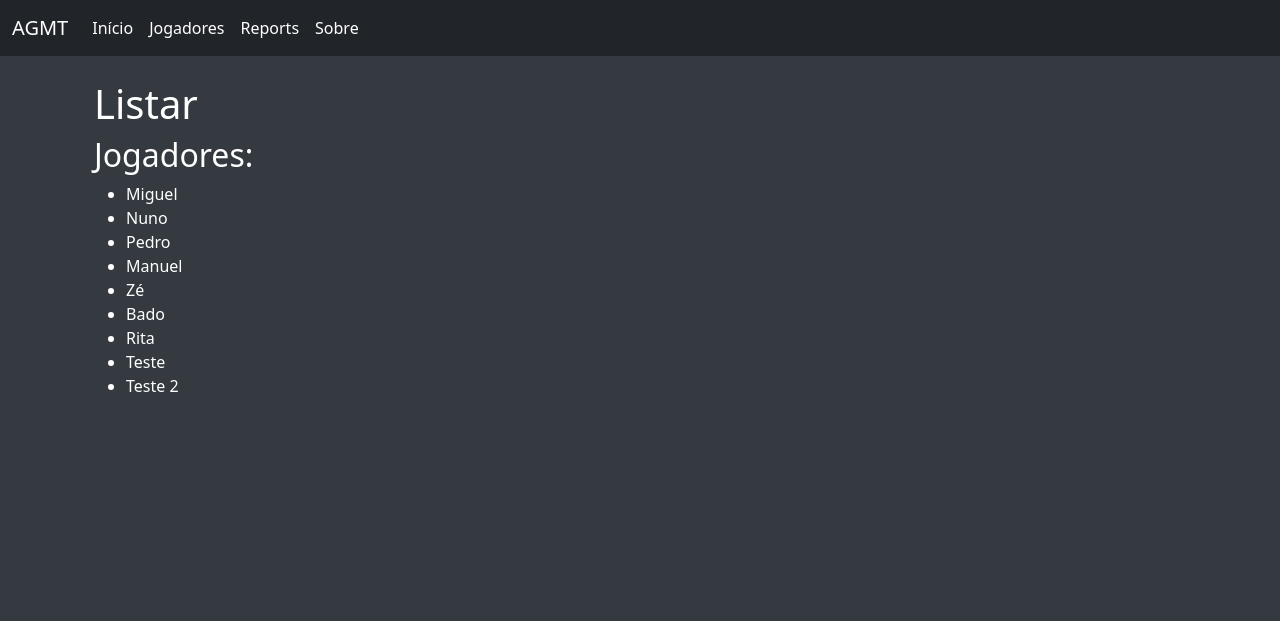
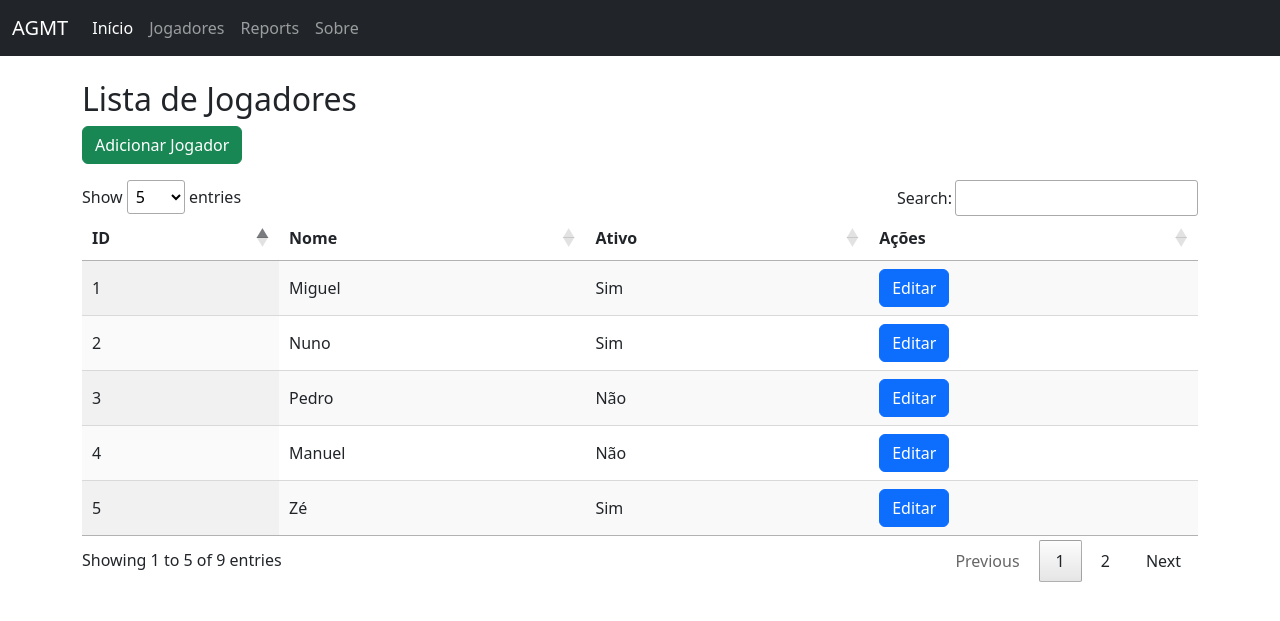
Before and after one commit to miguelnunorosa/AGMT_AirsoftGameMasterTool, a Flask app: page /jogadores in a window 1280 px wide. Shown: the top 621 px of the page. Run offline with Flask 3, Linux system fonts and the light colour scheme; data comes from the database, SQL or seed files in the repository; some libraries are stand-ins or nearby versions.

Commit message:
update AGMT webservice

```diff
--- a/RaspberryPi/webservice/Main.py
+++ b/RaspberryPi/webservice/Main.py
@@ -25,5 +25,13 @@ def jogadores():
     return render_template('jogadores.html', jogadores=jogadores)
 
 
+@app.route('/jogadores', methods=['POST'])
+def adicionar_jogador():
+    nome = request.form['nome']
+    ativo = request.form.get('ativo', 0)
+    jogadores = Players.insert_players(nome, ativo)
+    return redirect(url_for('jogadores'))
+
+
 if __name__ == '__main__':
     app.run(host="0.0.0.0", port=int("3000"), debug=True)
--- a/RaspberryPi/webservice/Players.py
+++ b/RaspberryPi/webservice/Players.py
@@ -1,6 +1,8 @@
 import sqlite3
 
 dbPath = 'settings/database/agmtdatabase.db'
+
+
 
 def get_players():
     conn = sqlite3.connect(dbPath)
@@ -9,3 +11,14 @@ def get_players():
     players = cursor.fetchall()
     conn.close()
     return players
+
+
+
+def insert_players(nome, ativo):
+    conn = sqlite3.connect(dbPath)
+    cursor = conn.cursor()
+
+    cursor.execute('INSERT INTO jogadores (nome, ativo) VALUES (?, ?)', (nome, ativo))
+    conn.commit()
+    conn.close()
+    return redirect(url_for('jogadores'))
--- a/RaspberryPi/webservice/settings/templates/jogadores.html
+++ b/RaspberryPi/webservice/settings/templates/jogadores.html
@@ -1,19 +1,106 @@
-{% extends "index.html" %}
+{% extends "template.html" %}
+
+{% block head %}
+    <!-- Incluir os arquivos CSS do DataTables -->
+    <link rel="stylesheet" type="text/css" href="https://cdn.datatables.net/1.11.5/css/jquery.dataTables.css">
+{% endblock %}
+
+{% block content %}
+    <h2>Lista de Jogadores</h2>
+
+    <div class="row mb-3">
+        <div class="col">
+            <button type="button" class="btn btn-success" data-bs-toggle="modal" data-bs-target="#modalAdicionarJogador">Adicionar Jogador</button>
+        </div>
+    </div>
+
+    <table id="jogadores-table" class="display">
+        <thead>
+            <tr>
+                <th>ID</th>
+                <th>Nome</th>
+                <th>Ativo</th>
+                <th>Ações</th>
+            </tr>
+        </thead>
+        <tbody>
+            {% for jogador in jogadores %}
+                <tr>
+                    <td>{{ jogador[0] }}</td>
+                    <td>{{ jogador[1] }}</td>
+                    <td>{{ "Sim" if jogador[2] == 1 else "Não" }}</td>
+                    <td><a href="#" class="btn btn-primary btn-editar">Editar</a></td> <!-- Botão Editar -->
+                </tr>
+            {% endfor %}
+        </tbody>
+    </table>
 
 
-{% block content %}
 
-    <!-- Conteúdo da página -->
-    <div id="main-content" class="container mt-4">
-        <h1>Listar</h1>
-
-        <!-- Lista de jogadores -->
-        <h2>Jogadores:</h2>
-        <ul>
-            {% for jogador in jogadores %}
-            <li>{{ jogador[1] }}</li>
-            {% endfor %}
-        </ul>
+    <!-- Modal Adicionar Jogador -->
+    <div class="modal fade" id="modalAdicionarJogador" tabindex="-1" aria-labelledby="exampleModalLabel" aria-hidden="true">
+        <div class="modal-dialog">
+            <div class="modal-content">
+            <div class="modal-header">
+                <h5 class="modal-title" id="exampleModalLabel">Adicionar Jogador</h5>
+                <button type="button" class="btn-close" data-bs-dismiss="modal" aria-label="Close"></button>
+            </div>
+            <form id="formAdicionarJogador">
+                <div class="modal-body">
+                <div class="mb-3">
+                    <label for="nomeJogador" class="form-label">Nome:</label>
+                    <input type="text" class="form-control" id="nomeJogador" name="nome" required>
+                </div>
+                <div class="mb-3 form-check">
+                    <input type="checkbox" class="form-check-input" id="ativoJogador" name="ativo">
+                    <label class="form-check-label" for="ativoJogador">Ativo</label>
+                </div>
+                </div>
+                <div class="modal-footer">
+                <button type="button" class="btn btn-secondary" data-bs-dismiss="modal">Fechar</button>
+                <button type="submit" class="btn btn-primary">Salvar</button>
+                </div>
+            </form>
+            </div>
+        </div>
     </div>
 
+
+
 {% endblock %}
+
+{% block scripts %}
+    <!-- Incluir os arquivos JavaScript do DataTables e jQuery -->
+    <script src="https://code.jquery.com/jquery-3.6.0.min.js"></script>
+    <script src="https://cdn.datatables.net/1.11.5/js/jquery.dataTables.min.js"></script>
+    <script>
+        $(document).ready(function() {
+            $('#jogadores-table').DataTable({
+                "paging": true,
+                "lengthMenu": [5, 10, 25, 50, 100],
+                "pageLength": 5
+            });
+        });
+
+        // Script para lidar com o clique nos botões de edição
+        $(document).on('click', '.btn-editar', function(e) {
+            // Coloque aqui o código para lidar com a ação de editar jogador
+            e.preventDefault(); // Evita que o link seja seguido
+            alert('Editar jogador: ' + $(this).closest('tr').find('td:first').text()); // Exemplo de alerta com o ID do jogador
+        });
+
+        $(document).ready(function() {
+            $('#formAdicionarJogador').submit(function(e) {
+                e.preventDefault();
+                var nome = $('#nomeJogador').val();
+                var ativo = $('#ativoJogador').is(':checked') ? 1 : 0;
+
+                // Enviar dados para o servidor (por meio de AJAX ou outro método)
+                // Aqui você pode chamar a rota Flask para salvar os dados no banco de dados
+
+                // Fechar a modal após o envio do formulário
+                $('#modalAdicionarJogador').modal('hide');
+            });
+        });
+    </script>
+{% endblock %}
--- a/RaspberryPi/webservice/settings/templates/template.html
+++ b/RaspberryPi/webservice/settings/templates/template.html
@@ -6,21 +6,9 @@
   <title>AGMT - Airsot Game Master Tool</title>
   <!-- Incluindo os arquivos CSS do Bootstrap -->
   <link href="https://cdn.jsdelivr.net/npm/bootstrap@5.3.0-alpha1/dist/css/bootstrap.min.css" rel="stylesheet">
-  <style>
-    /* Estilo para a barra de navegação */
-    .navbar-dark .navbar-nav .nav-link {
-      color: #ffffff; /* Cor do texto dos links */
-    }
-    /* Estilo para o fundo da barra de navegação */
-    .navbar-dark {
-      background-color: #24272b; /* Cor de fundo da barra de navegação */
-    }
-    .body-dark {
-      background-color: #343a40; /* Cor de fundo da barra de navegação */
-      color: #ffffff;
-    }
-  </style>
+  {% block head %}{% endblock %}
 </head>
+
 <body class="body-dark">
   <!-- Barra de navegação -->
   <nav class="navbar navbar-expand-lg navbar-dark bg-dark">
@@ -53,7 +41,11 @@
     {% block content %}{% endblock %}
   </div>
 
+
+
   <!-- Incluindo os arquivos JavaScript do Bootstrap -->
   <script src="https://cdn.jsdelivr.net/npm/bootstrap@5.3.0-alpha1/dist/js/bootstrap.bundle.min.js"></script>
+  {% block scripts %}{% endblock %}
 </body>
+
 </html>
```
Also changed, not shown: RaspberryPi/webservice/settings/css/theme.css (added, +17 -0 lines).
